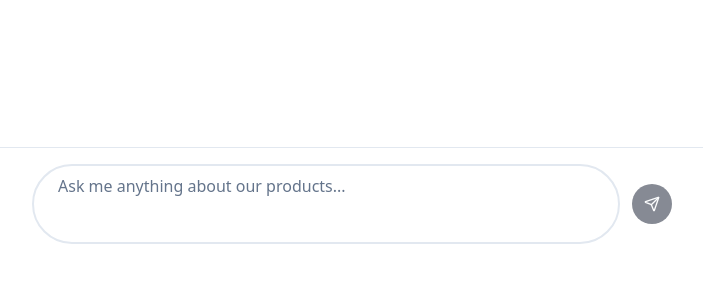
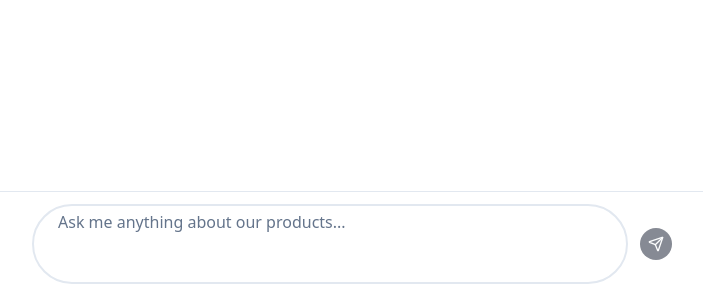
Before and after one commit to franmillaauria/arcos-chat, a React (Vite) app: page /answer in a window 1280 px wide. Shown: the part 500-800 px from the top of the page, without its empty margins (288-991 px from the left). Built offline with nearby package versions, Linux system fonts and the light colour scheme.

Commit message:
Adjust input box height
Reduce the height of the input box and remove excess whitespace below it.

```diff
--- a/src/pages/Answer.tsx
+++ b/src/pages/Answer.tsx
@@ -179,9 +179,9 @@ const Answer = () => {
         </div>
       </main>
 
-      {/* Fixed Bottom Input - Centered with white space below */}
+      {/* Fixed Bottom Input - Centered with minimal space below */}
       <div className="fixed bottom-0 left-0 right-0 bg-background/95 backdrop-blur-sm border-t border-border">
-        <div className="mx-auto max-w-2xl px-4 py-4 pb-8 mb-6">
+        <div className="mx-auto max-w-2xl px-4 py-3 pb-4">
           <div className="flex gap-3 items-center">
             <div className="flex-1 relative">
               <Textarea
@@ -189,7 +189,7 @@ const Answer = () => {
                 onChange={(e) => setInputValue(e.target.value)}
                 onKeyDown={handleKeyDown}
                 placeholder="Ask me anything about our products..."
-                className="h-[24px] max-h-[120px] rounded-full resize-none px-6 py-2 pr-14 text-base border-2 focus:border-primary"
+                className="h-[12px] max-h-[120px] rounded-full resize-none px-6 py-1 pr-14 text-base border-2 focus:border-primary"
                 aria-label="Ask a question about our products"
                 disabled={isLoading}
               />
@@ -198,10 +198,10 @@ const Answer = () => {
               onClick={handleSend}
               disabled={!inputValue.trim() || isLoading}
               size="lg"
-              className="h-[40px] w-[40px] rounded-full p-0 flex-shrink-0"
+              className="h-[32px] w-[32px] rounded-full p-0 flex-shrink-0"
               aria-label="Send message"
             >
-              <Send className="h-4 w-4" />
+              <Send className="h-3 w-3" />
             </Button>
           </div>
         </div>
```
